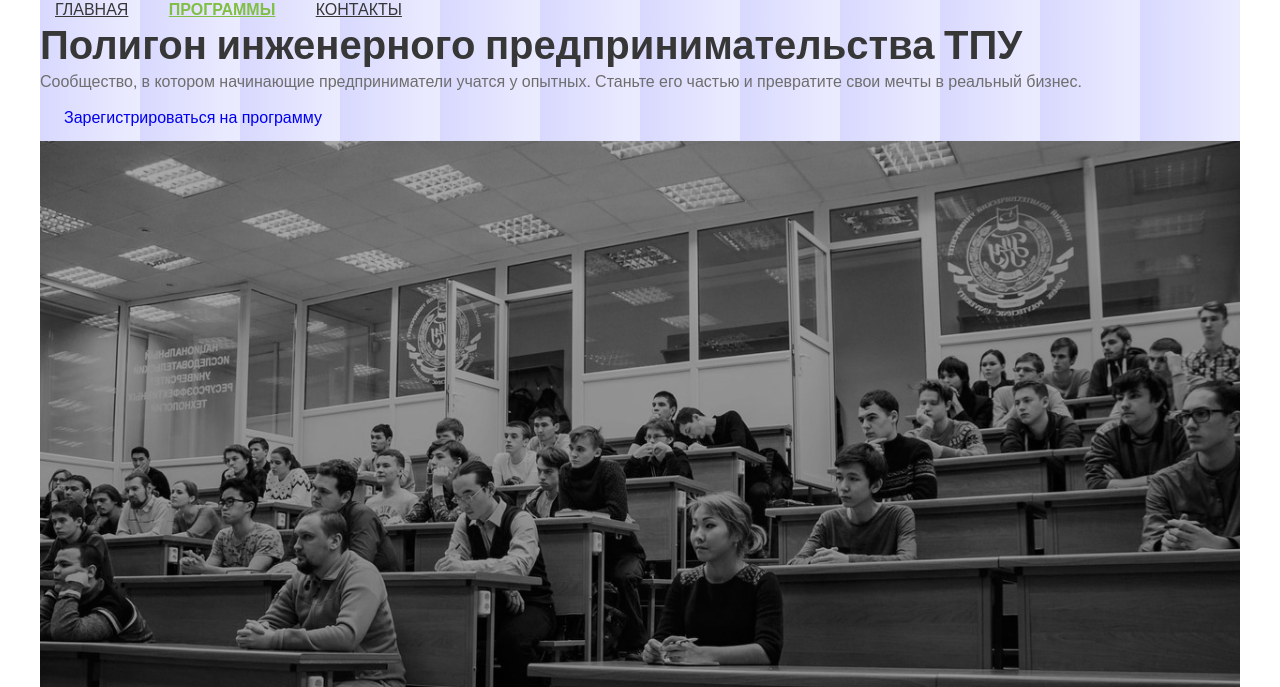
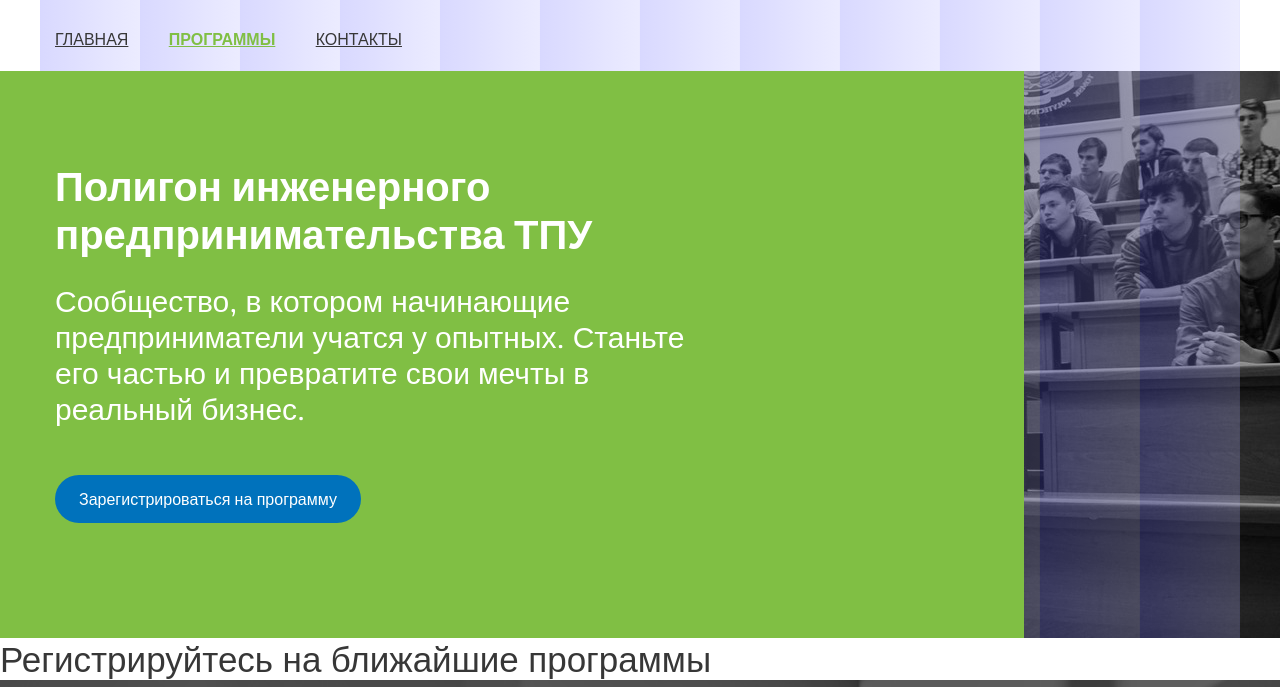
Before and after one commit to mchweb/poligon-website, a website: page index.html in a window 1280 px wide. Shown: the part 113-800 px from the top of the page. Drawn offline with Linux system fonts and the light colour scheme.

Commit message:
Add styles for welcome(infoblock) block.

```diff
--- a/assets/js/main.js
+++ b/assets/js/main.js
@@ -1,5 +1,21 @@
 /*==================   Basic    ======================*/
 /*==================   Home page    ======================*/
+/*-------------  Infoblock  -------------*/
+var cInfoblocks =  document.getElementsByClassName('c-infoblock');
+for (var i = 0; i < cInfoblocks.length; i++) {
+    var cInfoblocksThumbnail = cInfoblocks[i].querySelector('.c-infoblock__thumbnail');
+    cInfoblocksThumbnail.style.display = 'none';
+    cInfoblocks[i].style.backgroundImage = 'url('+cInfoblocksThumbnail.getAttribute('src')+')';
+    cInfoblocks[i].style.backgroundPosition = 'right center';
+    cInfoblocks[i].style.backgroundRepeat = 'no-repeat';
+    cInfoblocks[i].style.backgroundSize = 'cover';
+
+}
+//$(element).find('.c-topnews__thumbnail').find('img').css("display", "none");
+//            $(element).find('.c-topnews__background').css('background-image', 'url(' + $(element).find('.c-topnews__thumbnail').find('img').attr('src') + ')');
+//            $(element).find('.c-topnews__background').css({'background-position':'center center'});
+//            $(element).find('.c-topnews__background').css({'background-repeat':'no-repeat'});
+//            $(element).find('.c-topnews__background').css({'background-size': 'cover'});
 /*==================   Images    ======================*/
 /*==================   Navigation menu    ======================*/
 /*==================   Animations   ======================*/
--- a/index.html
+++ b/index.html
@@ -36,13 +36,15 @@
       </div>
       <article class="c-infoblock">
           <div class="container">
-              <header>
-                  <h1 class="c-infoblock__title">Полигон инженерного предпринимательства ТПУ</h1>
-              </header>
-              <p class="c-infoblock__description">
-                  Сообщество, в котором начинающие предприниматели учатся у опытных. Станьте его частью и превратите свои мечты в реальный бизнес.
-              </p>
-              <a href="#" class="c-btn bg--blue">Зарегистрироваться на программу</a>
+              <div class="c-infoblock__text">
+                  <header>
+                      <h1 class="c-infoblock__title">Полигон инженерного предпринимательства ТПУ</h1>
+                  </header>
+                  <h3 class="c-infoblock__description">
+                      Сообщество, в котором начинающие предприниматели учатся у опытных. Станьте его частью и превратите свои мечты в реальный бизнес.
+                  </h3>
+                  <a href="#" class="c-btn bg--blue">Зарегистрироваться на программу</a>
+              </div>
               <figure>
                   <img src="temp/images/index_hero.jpg" alt="" class="c-infoblock__thumbnail">
               </figure>
--- a/scss/base/_buttons.scss
+++ b/scss/base/_buttons.scss
@@ -18,6 +18,14 @@
             background-color: $color_orange_accent;
         }
     }
+    &.bg--blue {
+        color: $color_white;
+        background-color: $color_blue;
+        &:hover {
+            text-decoration: none;
+            background-color: $color_blue_accent;
+        }
+    }
 }
 .c-btn--small {
     height: $btn_height_small;
--- /dev/null
+++ b/scss/components/_infoblock.scss
@@ -0,0 +1,32 @@
+// ----------------------- //
+// Infoblock style ------- //
+// ----------------------- //
+
+.c-infoblock {
+    position: relative;
+    &:before {
+        content: '';
+        position: absolute;
+        left: 0;
+        top: 0;
+        width: 80%;
+        height: 100%;
+        background-color: $color_green;
+        z-index: 1;
+    }
+}
+.c-infoblock__text {
+    padding-top: 92px;
+    padding-bottom: 115px;
+    @include span(7);
+    z-index: 2;
+    position: relative;
+}
+.c-infoblock__title {
+    margin-bottom: $padding_base; //question
+    color: $color_white;
+}
+.c-infoblock__description {
+     color: $color_white;
+    margin-bottom: $padding_base * 2;
+}
--- a/scss/components/_navigation.scss
+++ b/scss/components/_navigation.scss
@@ -4,6 +4,8 @@
 
 .c-nav {
     list-style: none;
+    margin-top: $padding_base + 6; //question
+    margin-bottom: $padding_base - 4; //question
 }
 .c-nav__item {
     display: inline-block;
```
Also changed, not shown: assets/css/styles.css.
